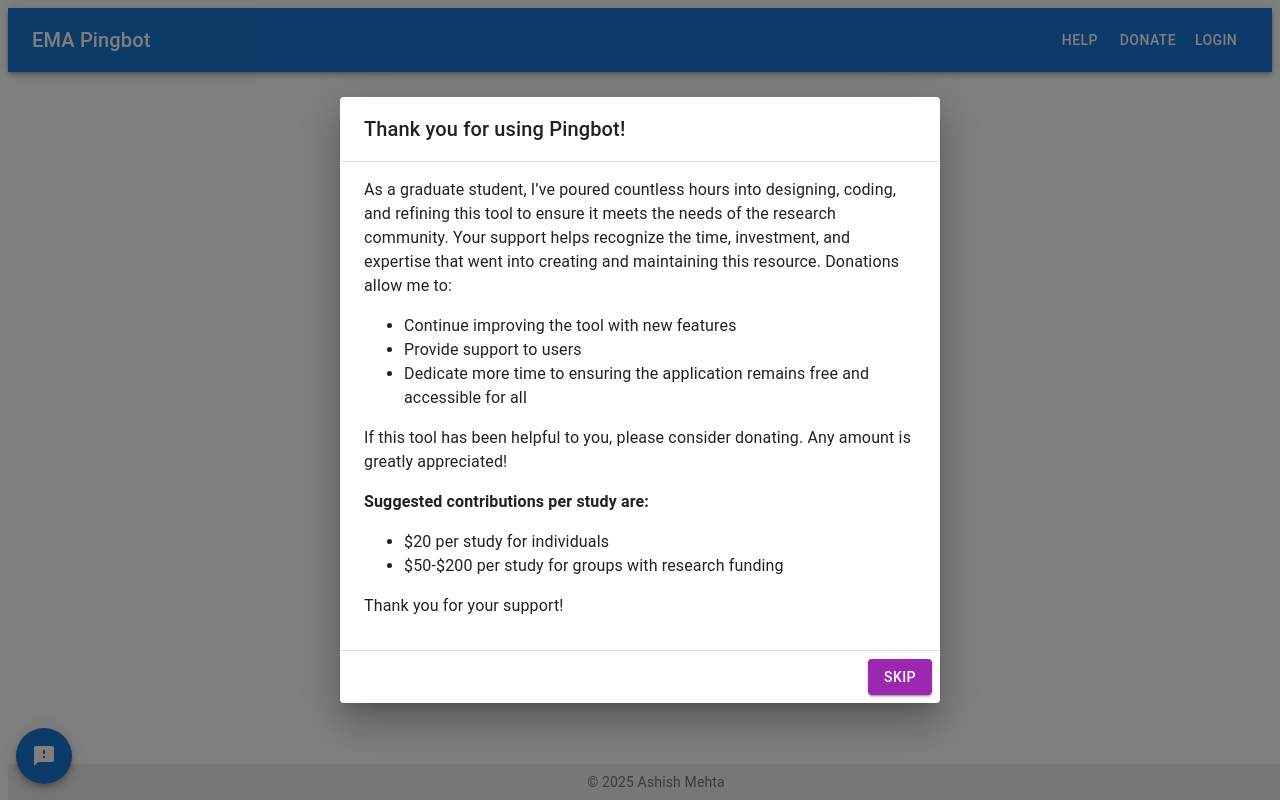
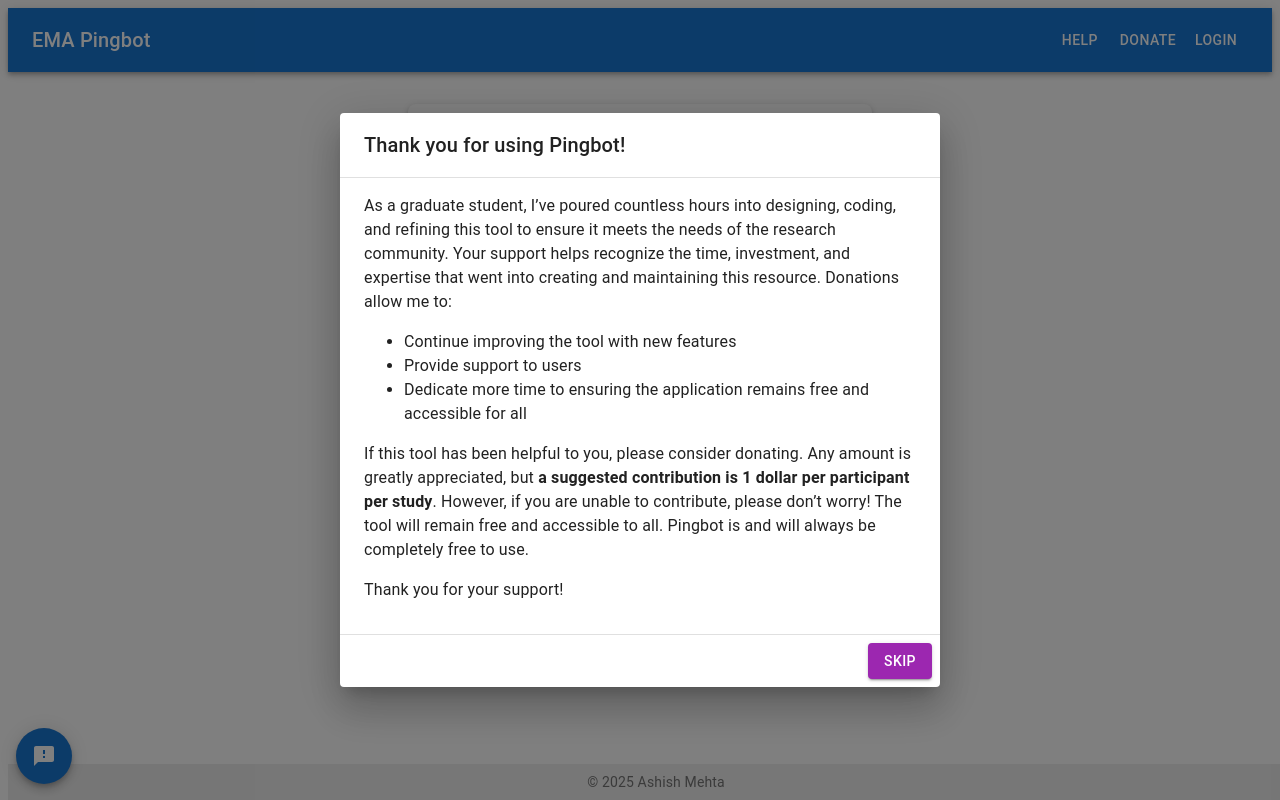
Before and after one commit to ashishkab0b/pingbot_v2, a React (Vite) app in the folder react_frontend/: page /login in a window 1280 px wide. Both pictures are taken after a click on the button "DONATE". Built offline with nearby package versions, Linux system fonts and the light colour scheme.

Commit message:
changed suggested donation

```diff
--- a/react_frontend/src/components/DonationDialog.jsx
+++ b/react_frontend/src/components/DonationDialog.jsx
@@ -33,14 +33,14 @@ function DonationDialog({ open, onClose }) {
                 </Typography>
                 <Typography paragraph>
                     If this tool has been helpful to you, please consider donating.
-                    Any amount is greatly appreciated! <br />
+                    Any amount is greatly appreciated, but <strong>a suggested contribution is 1 dollar per participant per study</strong>. However, if you are unable to contribute, please don’t worry! The tool will remain free and accessible to all. Pingbot is and will always be completely free to use.
                 </Typography>
                 <Typography paragraph>
-                    <strong>Suggested contributions per study are:</strong>
+                    {/* <strong>Suggested contributions per study are:</strong>
                     <ul>
                         <li>$20 per study for individuals</li>
                         <li>$50-$200 per study for groups with research funding</li>
-                    </ul>
+                    </ul> */}
                     Thank you for your support!
                 </Typography>
 
```
